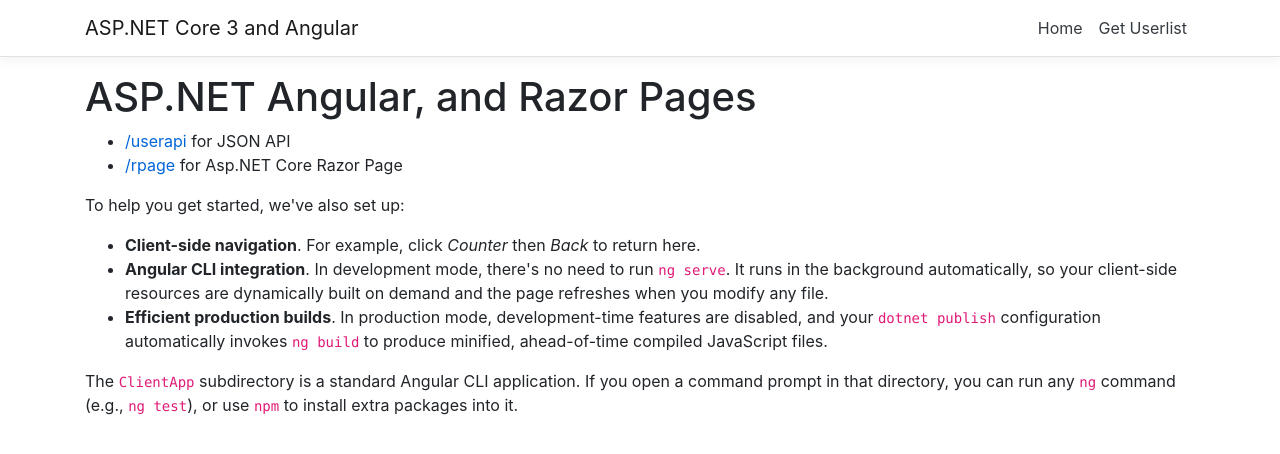
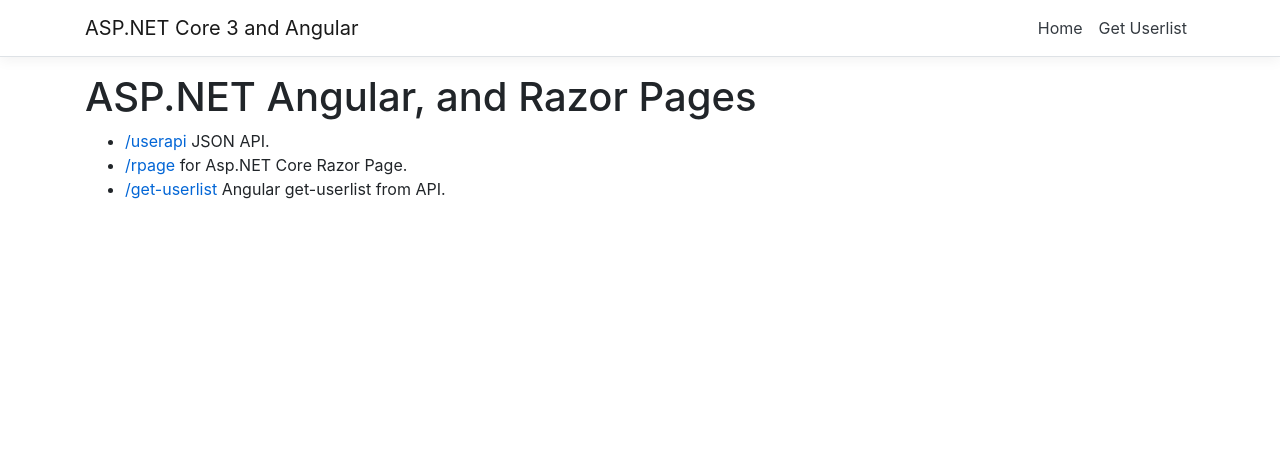
Before and after one commit to alexbryw/AngularASPDotNet, an Angular app in the folder ClientApp/: page / in a window 1280 px wide. Shown: the top 454 px of the page. Built offline with nearby package versions, Linux system fonts and the light colour scheme.

Commit message:
Added bootstrap styling to angular and razor lists

```diff
--- a/ClientApp/src/app/get-userlist/get-userlist.component.html
+++ b/ClientApp/src/app/get-userlist/get-userlist.component.html
@@ -1,7 +1,7 @@
-<h1>user list</h1>
+<h2>Angular Userlist from API</h2>
 <h2 *ngIf="!UserList">Nothing yet...</h2>
-<ul *ngIf="UserList">
-    <li *ngFor="let User of UserList">
+<ul class="list-group" *ngIf="UserList">
+    <li class="list-group-item" *ngFor="let User of UserList">
         Name: {{ User.Name }} <br>
         UserId: {{ User.UserId }} <br>
         Last seen: <br> {{ User.LastLogin.slice(0,19) }}
--- a/ClientApp/src/app/home/home.component.html
+++ b/ClientApp/src/app/home/home.component.html
@@ -1,14 +1,8 @@
 <h1>ASP.NET Angular, and Razor Pages</h1>
 <ul>
-  <li><a href="./userapi">/userapi</a> for JSON API</li>
-  <li><a href="./rpage">/rpage</a> for Asp.NET Core Razor Page</li>
+  <li><a href="./userapi">/userapi</a> JSON API.</li>
+  <li><a href="./rpage">/rpage</a> for Asp.NET Core Razor Page.</li>
+  <li><a href="./get-userlist">/get-userlist</a> Angular get-userlist from API.</li>
   <!-- <li> <a href="{{apiUrl}}"> {{apiUrl}}</a> this link is from baseUrl</li>
   <li> <a href="{{baseUrl}}rpage"> {{baseUrl}}rpage</a> this link is from baseUrl Asp.Net Razor Page</li> -->
 </ul>
-<p>To help you get started, we've also set up:</p>
-<ul>
-  <li><strong>Client-side navigation</strong>. For example, click <em>Counter</em> then <em>Back</em> to return here.</li>
-  <li><strong>Angular CLI integration</strong>. In development mode, there's no need to run <code>ng serve</code>. It runs in the background automatically, so your client-side resources are dynamically built on demand and the page refreshes when you modify any file.</li>
-  <li><strong>Efficient production builds</strong>. In production mode, development-time features are disabled, and your <code>dotnet publish</code> configuration automatically invokes <code>ng build</code> to produce minified, ahead-of-time compiled JavaScript files.</li>
-</ul>
-<p>The <code>ClientApp</code> subdirectory is a standard Angular CLI application. If you open a command prompt in that directory, you can run any <code>ng</code> command (e.g., <code>ng test</code>), or use <code>npm</code> to install extra packages into it.</p>
```
Also changed, not shown: 1 other file (tests, documents, lock files or other folders).
